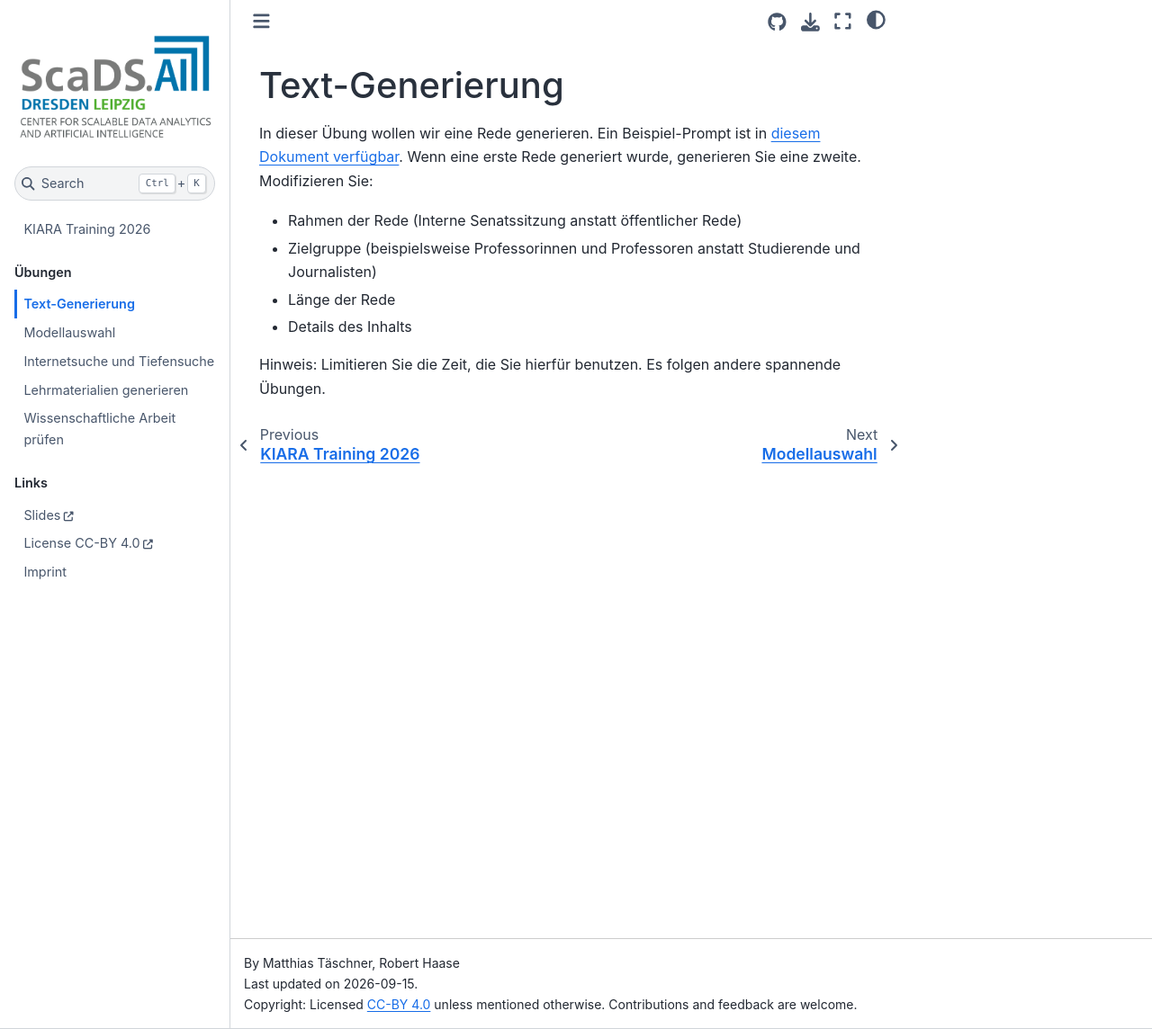
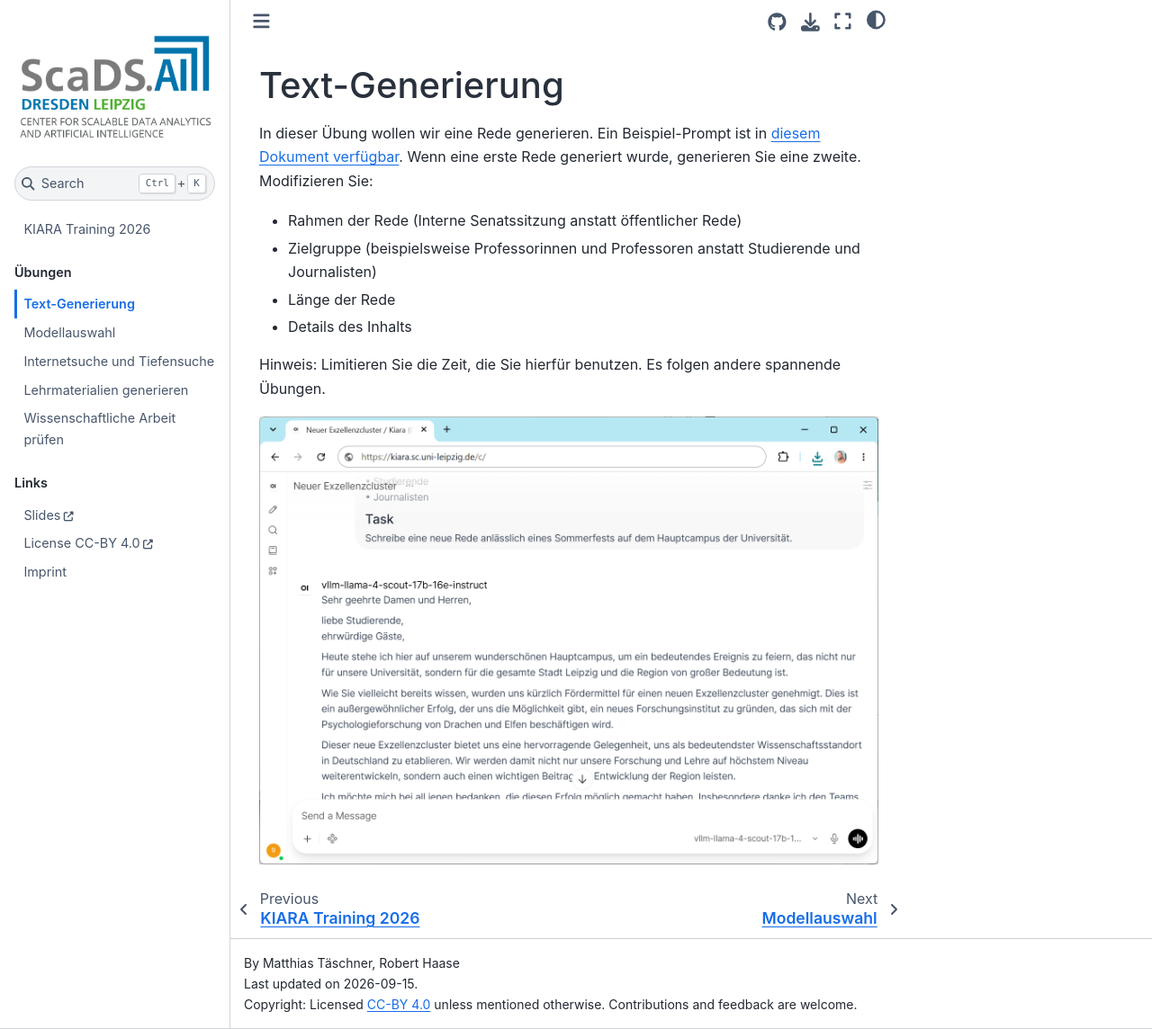
Before and after one commit to ScaDS/kiara-training-2026, a Jupyter Book: the page built from docs/exercises/rede-generierung.md, in a window 1280 px wide and 1144 px high. Shown: the whole window at 90% size. Built offline with Jupyter Book 1.0.4 settings and Sphinx 7.4.7 and the Sphinx Book theme 1.1.4, drawn with Linux system fonts in a browser that asks for light colours; pages that are not in the unit, such as notebooks, are missing from menus.

Commit message:
added screenshot

```diff
--- a/docs/exercises/rede-generierung.md
+++ b/docs/exercises/rede-generierung.md
@@ -7,3 +7,5 @@ In dieser Übung wollen wir eine Rede generieren. Ein Beispiel-Prompt ist in [di
 * Details des Inhalts
 
 Hinweis: Limitieren Sie die Zeit, die Sie hierfür benutzen. Es folgen andere spannende Übungen.
+
+![](rede.png)
```
Also changed, not shown: docs/exercises/rede.png (added).
